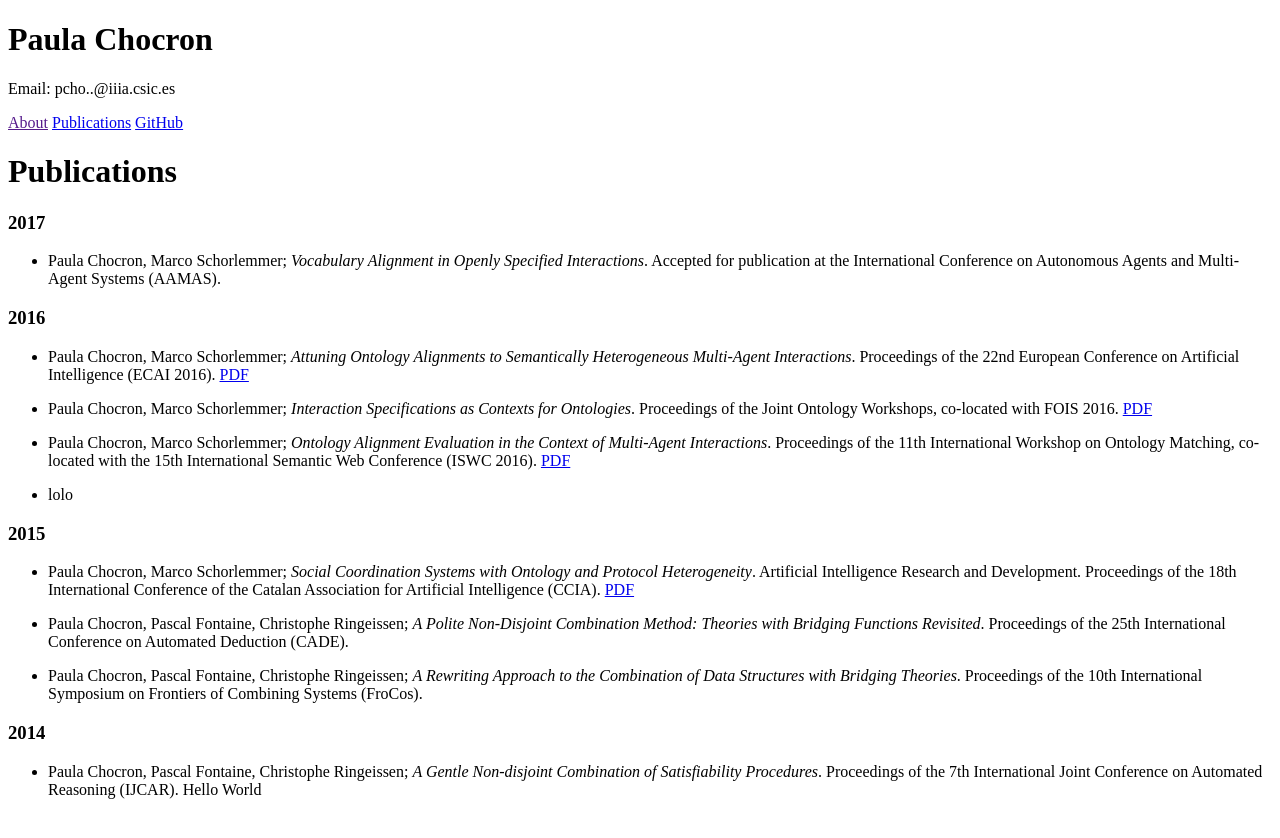
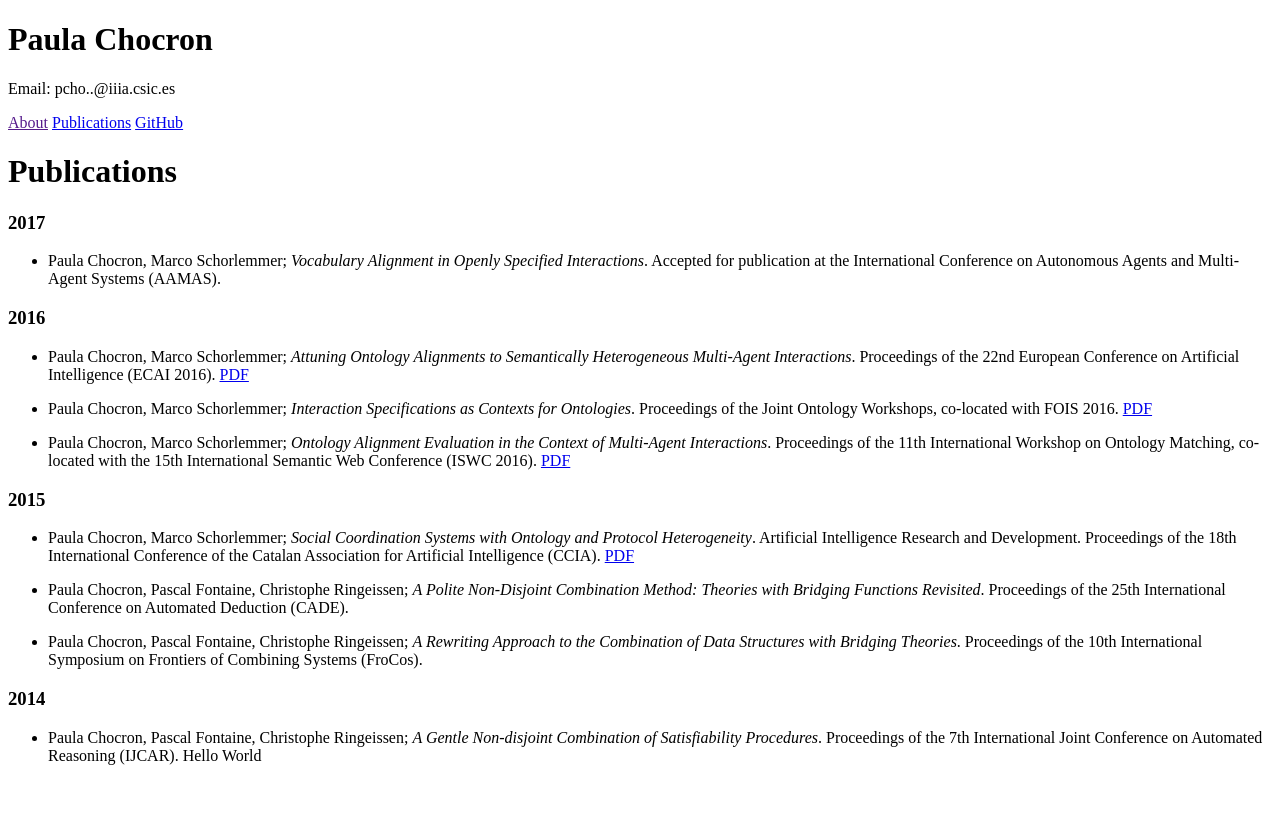
Before and after one commit to paulachocron/paulachocron.github.io, a Jekyll site: the page built from papers.md, in a window 1280 px wide. Shown: the top 838 px of the page. Built offline with Jekyll 4.4.1, drawn with Linux system fonts in a browser that asks for light colours; Markdown is read by kramdown in place of the engine named in the settings.

Commit message:
Update papers.md

```diff
--- a/papers.md
+++ b/papers.md
@@ -13,7 +13,6 @@ title: Publications
 
 - Paula Chocron, Marco Schorlemmer; *Ontology Alignment Evaluation in the Context of Multi-Agent Interactions*. Proceedings of the 11th International Workshop on Ontology Matching, co-located with the 15th International Semantic Web Conference (ISWC 2016). [PDF](https://www.iiia.csic.es/sites/default/files/om2016_tpaper3.pdf)
 
-- lolo
 
 ### 2015
 - Paula Chocron, Marco Schorlemmer; *Social Coordination Systems with Ontology and Protocol Heterogeneity*. Artificial Intelligence Research and Development. Proceedings of the 18th International Conference of the Catalan Association for Artificial Intelligence (CCIA). [PDF](https://www.iiia.csic.es/sites/default/files/ccia201534.pdf)
```
